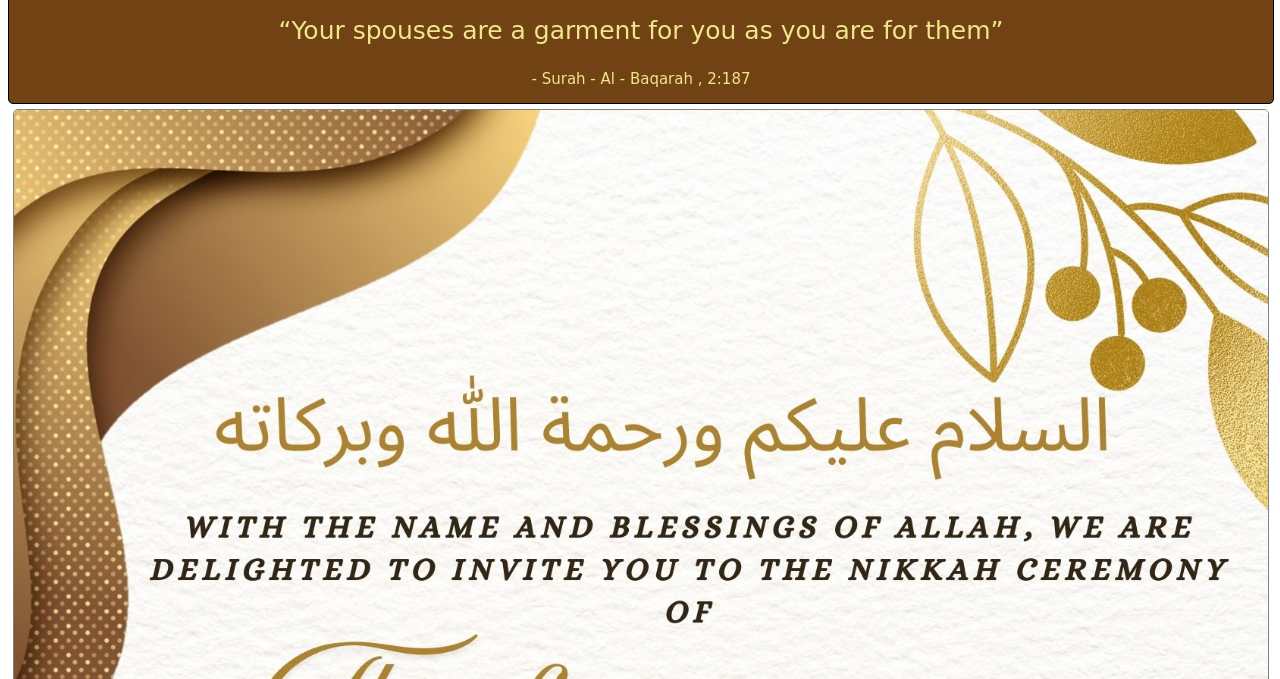
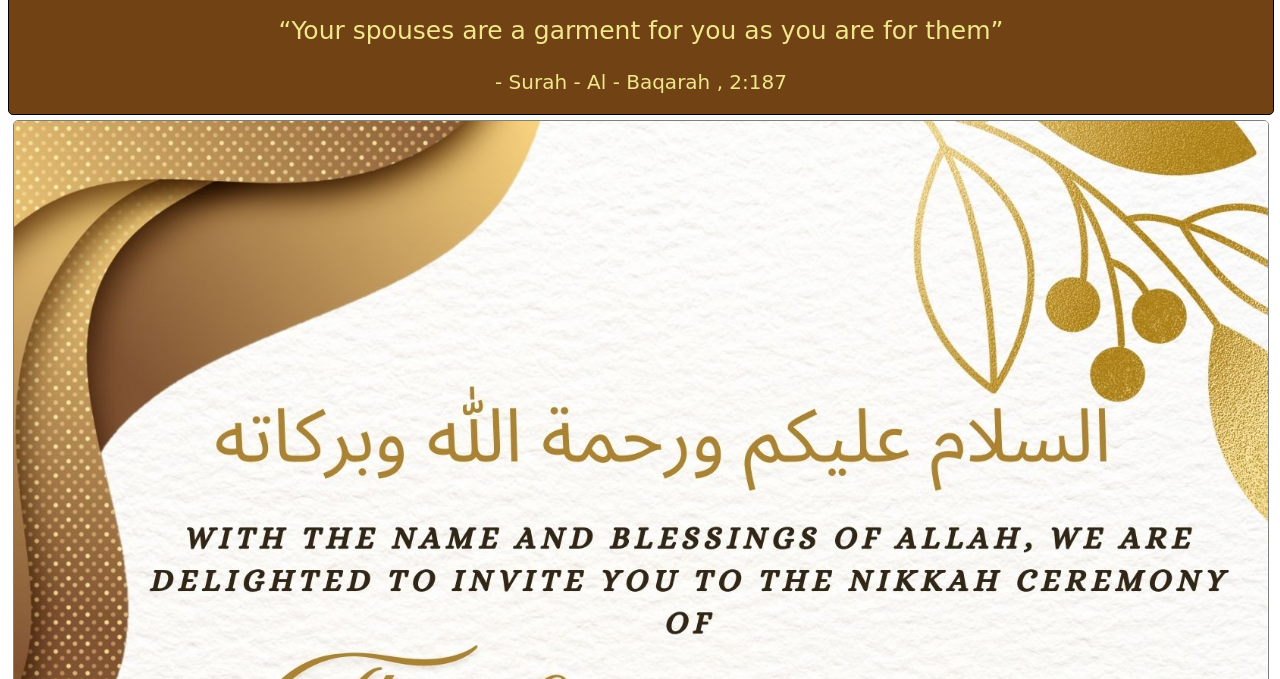
Before and after one commit to Thoufiq-Ahamed/wedding-invitation.github.io, a plain HTML site: page index.html in a window 1280 px wide. Shown: the part 121-800 px from the top of the page. Drawn offline with Linux system fonts and the light colour scheme; a web font is replaced by a local one.

Commit message:
Update index.html

```diff
--- a/index.html
+++ b/index.html
@@ -51,7 +51,7 @@
 				<p translate="no" style="text-align:center;font-size:15px;"><i>بسم الله الرحمن الرحيم</i></p>
 				<p translate="no" style="text-align:center;font-size:30px;">هُنَّ لِباسٌ لَكُم وَأَنتُم لِباسٌ لَهُنَّ</p>
 				<p style="text-align:center;font-size:25px;">“Your spouses are a garment for you as you are for them”</p>
-				<p style="text-align:center;font-size:15px;"> - Surah - Al - Baqarah , 2:187</p>
+				<p style="text-align:center;font-size:20px;"> - Surah - Al - Baqarah , 2:187</p>
 			</div>
 			<div id="maincontent" class="coverpage">
 				<img class="responsive" src="invitation_jpg.jpg" alt="invitation_details">
```
